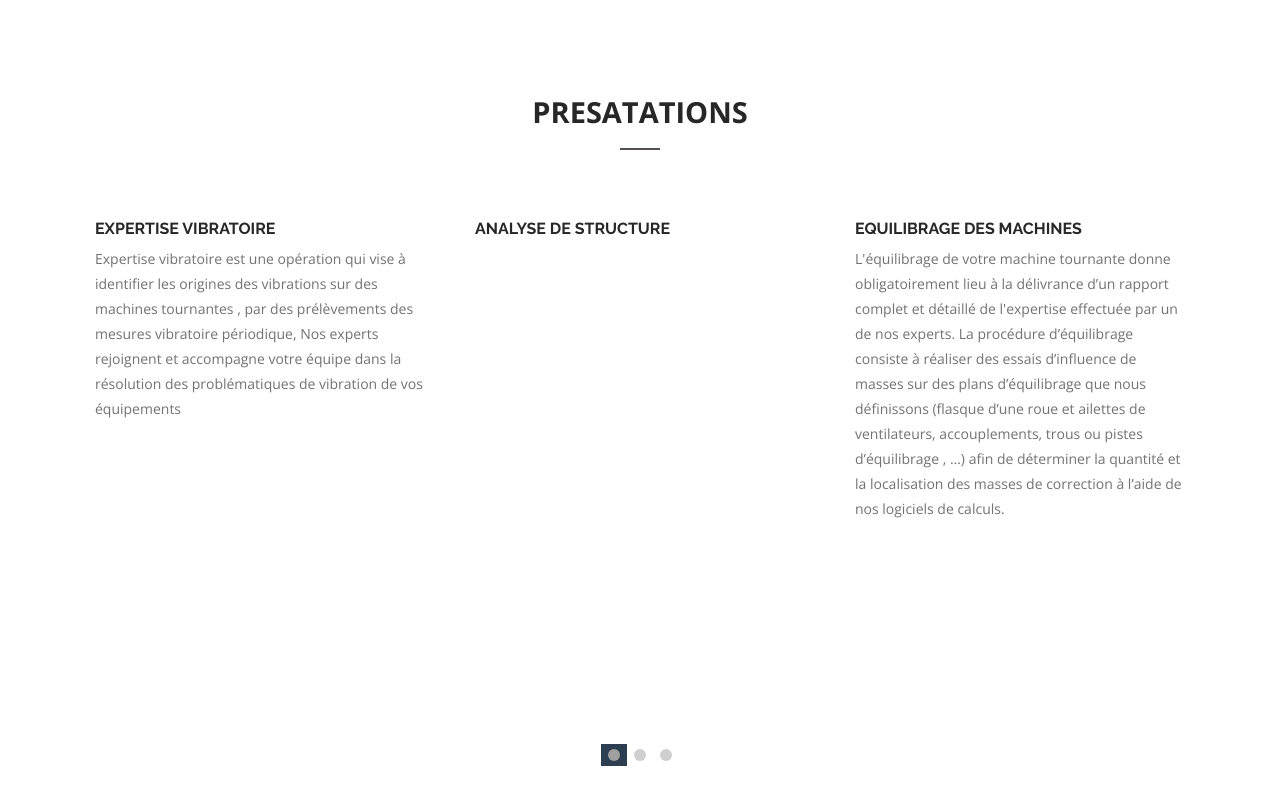
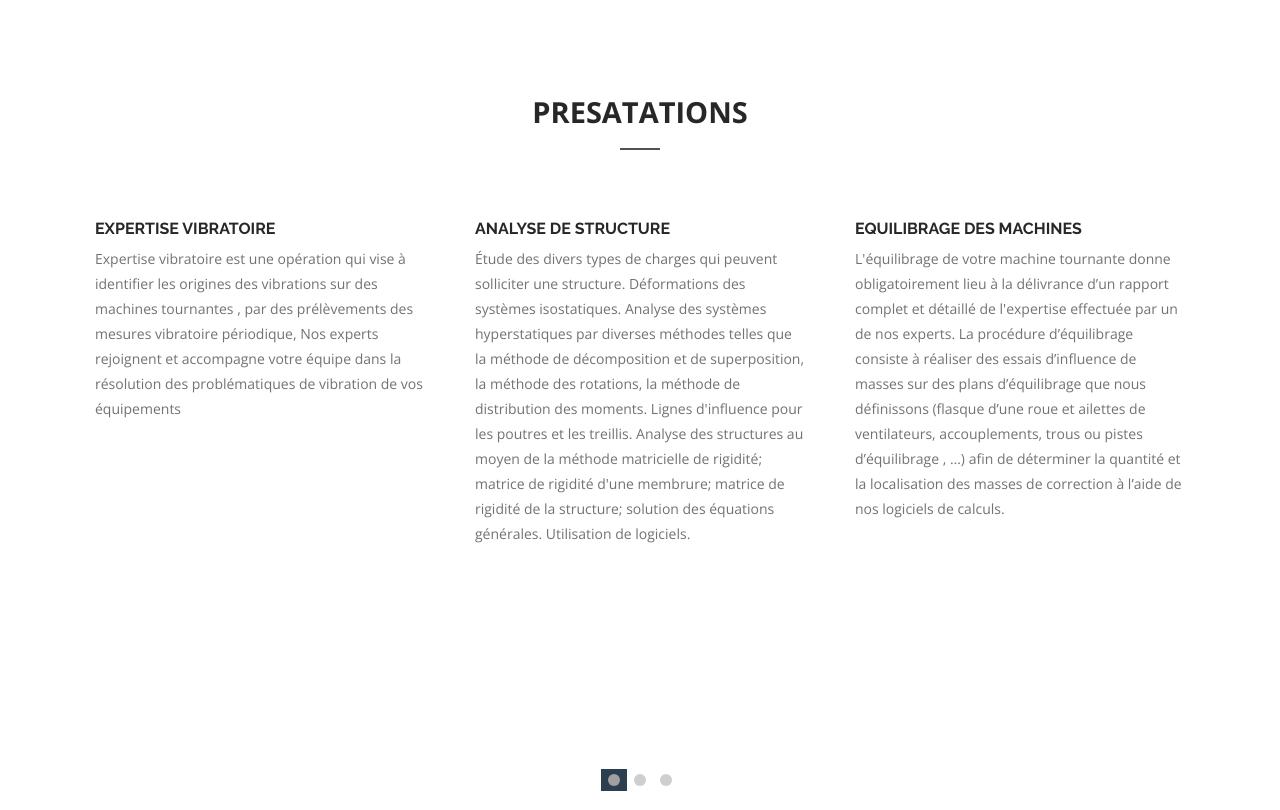
Before and after one commit to Khalil200a/pac, a Django app: page / in a window 1280 px wide. Shown: the part 2270-3080 px from the top of the page. Run offline with Django 3.2, Linux system fonts and the light colour scheme; data comes from the database, SQL or seed files in the repository; both versions use the stored data as it was after the commit; some libraries are stand-ins or nearby versions.

Commit message:
Mise a jour

```diff
--- a/templates/index.html
+++ b/templates/index.html
@@ -164,14 +164,14 @@
                               <div class="sub-menu-nav">
                                 <button onclick="location.href='{% url 'home' %}#team'" class="nav-btn">Prestations</button>
                                 <div class="sub-menu-alt">
-                                    <a href="#">Expertise vibratoire</a>
-                                    <a href="#">Analyse de structure</a>
-                                    <a href="#">Equilibrage des machines</a>
-                                    <a href="#">Alignement laser</a>
-                                    <a href="#">Diagnostic acoustique</a>
-                                    <a href="#">Cartographie de bruit</a>
-                                    <a href="#">Tribologie</a>
-                                    <a href="#">Analyse par ultrason</a>
+                                    <a href="{% url 'home' %}#ev">Expertise vibratoire</a>
+                                    <a href="{% url 'home' %}#ads">Analyse de structure</a>
+                                    <a href="{% url 'home' %}#edm">Equilibrage des machines</a>
+                                    <a href="{% url 'home' %}#al">Alignement laser</a>
+                                    <a href="{% url 'home' %}#da">Diagnostic acoustique</a>
+                                    <a href="{% url 'home' %}#"cdb>Cartographie de bruit</a>
+                                    <a href="{% url 'home' %}#t">Tribologie</a>
+                                    <a href="{% url 'home' %}#apu">Analyse par ultrason</a>
                                 </div>
                               </div>
                               <div class="sub-menu-nav">
@@ -383,7 +383,7 @@
                     <!-- Team -->
                     <div class="team-items team-carousel">
                           <!-- Prestation Member #1 -->
-                          <div class="item">
+                          <div id="ev" class="item">
                               <h4>Expertise vibratoire</h4>
                               <p>Expertise vibratoire est une opération qui vise à identifier les origines des
                                 vibrations sur des machines tournantes , par des prélèvements des mesures
@@ -394,14 +394,14 @@
                           <!-- End Member -->
 
                           <!-- Prestation Member #2 -->
-                          <div class="item">
+                          <div id="ads" class="item">
                               <h4>Analyse de structure</h4>
-                              <p></p>
+                              <p>Étude des divers types de charges qui peuvent solliciter une structure. Déformations des systèmes isostatiques. Analyse des systèmes hyperstatiques par diverses méthodes telles que la méthode de décomposition et de superposition, la méthode des rotations, la méthode de distribution des moments. Lignes d'influence pour les poutres et les treillis. Analyse des structures au moyen de la méthode matricielle de rigidité; matrice de rigidité d'une membrure; matrice de rigidité de la structure; solution des équations générales. Utilisation de logiciels.</p>
                           </div>
                           <!-- End Member -->
 
                           <!-- Prestation Member #3 -->
-                          <div class="item">
+                          <div id="edm" class="item">
                               <h4>Equilibrage des machines</h4>
                               <p>L'équilibrage
                                 de votre machine tournante donne obligatoirement
@@ -417,7 +417,7 @@
                           <!-- End Member -->
 
                            <!-- Prestation Member #4 -->
-                          <div class="item">
+                          <div id="al" class="item">
                               <h4>Alignement laser</h4>
                               <p>les machines tournantes sont sensibles aux défauts
                                 d’alignement. Les machines correctement alignées et
@@ -436,28 +436,36 @@
                           <!-- End Member -->
 
                            <!-- Prestation Member #5 -->
-                          <div class="item">
+                          <div id="da" class="item">
                               <h4>Diagnostic acoustique</h4>
-                              <p></p>
+                              <p>Si le recours direct à un produit isolant ou à une entreprise de pose peut paraître plus simple et moins coûteux, en rénovation le risque est grand que vous soyez déçu du résultat. Si vous n’êtes pas sûr de votre diagnostic, seul un acousticien pourra vous fournir une étude complète et de qualité qui identifiera les sources de bruit, leur cheminement et les parois les plus faibles sur le plan de l’isolation acoustique. Lui seul pourra s’engager sur une garantie de résultat et vous orienter sur une entreprise de pose en mesure de mettre en œuvre les préconisations du diagnostic.</p>
                           </div>
                           <!-- End Member -->
 
                            <!-- Prestation Member #6 -->
-                          <div class="item">
+                          <div id="cdb" class="item">
                               <h4>Cartographie de bruit</h4>
-                              <p></p>
+                              <p>Une carte de bruit (ou carte d'exposition au bruit) est une carte (2D ou 3D) représentant, généralement par des codes de couleur, l'exposition (moyenne) au bruit ambiant.</p>
+                              <p>Les cartes de bruit peuvent être :</p>
+                              <p>•Lmono-exposition : ex : cartographie du bruit des voies ferrées ;</p>
+                              <p>•multi-expositions : ex: carte générale de synthèse ou carte d'exposition au bruit routier et au bruit aérien… ;</p>
+                              <p>•associée à un segment temporaire (matin, journée, nuit…) ;</p>
+                              <p>•faite avant ou après un projet particulier, ou à l'échelle d'un quartier, d'une ville, d'une conurbation ;</p>
+                              <p>•réalisée sur la base d'un modèle et/ou de campagnes de mesures de terrain.</p>
                           </div>
                           <!-- End Member -->
                          <!-- Prestation Member #7 -->
-                          <div class="item">
+                          <div id="t" class="item">
                               <h4>Tribologie</h4>
-                              <p></p>
+                              <p>La tribologie est la science qui étudie les phénomènes susceptibles de se produire entre deux systèmes matériels en contact, immobiles ou animés de mouvements relatifs. Ce terme recouvre, entre autres, tous les domaines du frottement, de l’usure, de l'étude des interfaces et de la lubrification2.</p>
+                              <p>C'est une branche du génie mécanique et de la science des matériaux qui a des applications concrètes en archéologie, dermatologie, cosmétique, dans l'industrie, les transports et la biomécanique.</p>
+                              <p>Ce terme désigne aussi la discipline psycho-physiologique qui étudie comment les êtres vivants perçoivent les frottements dont ils sont le siège et les vibrations qui en résultent.</p>
                           </div>
                           <!-- End Member -->
                         <!-- Prestation Member #8 -->
-                          <div class="item">
+                          <div id="apu" class="item">
                               <h4>Analyse par ultrason</h4>
-                              <p></p>
+                              <p>Le principe du contrôle par ultrasons consiste à émettre et faire se propager une onde ultrasonore dans la pièce à inspecter puis à recueillir et analyser l'onde à l'issue de son interaction avec le matériau.</p>
                           </div>
                           <!-- End Member -->
                     </div>
```
Also changed, not shown: templates/produit.html (+12 -31 lines), db.sqlite3.
